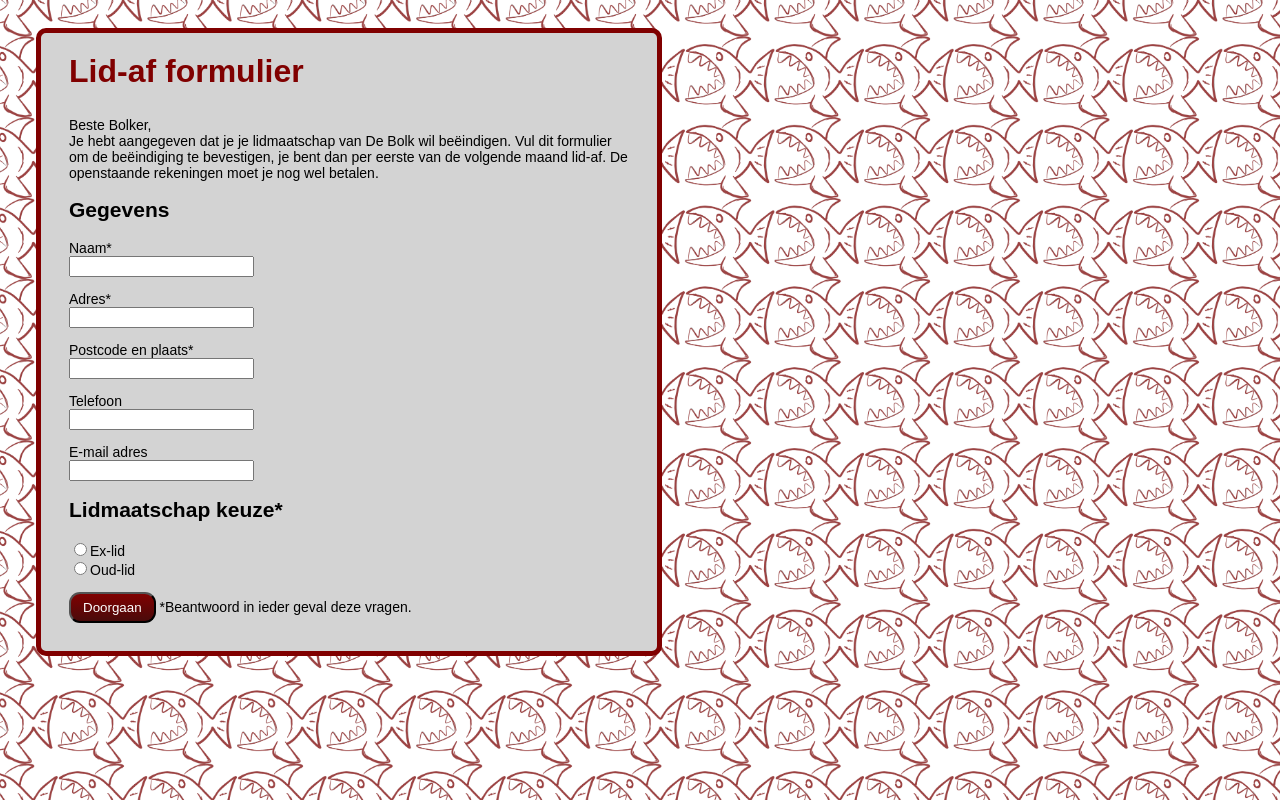
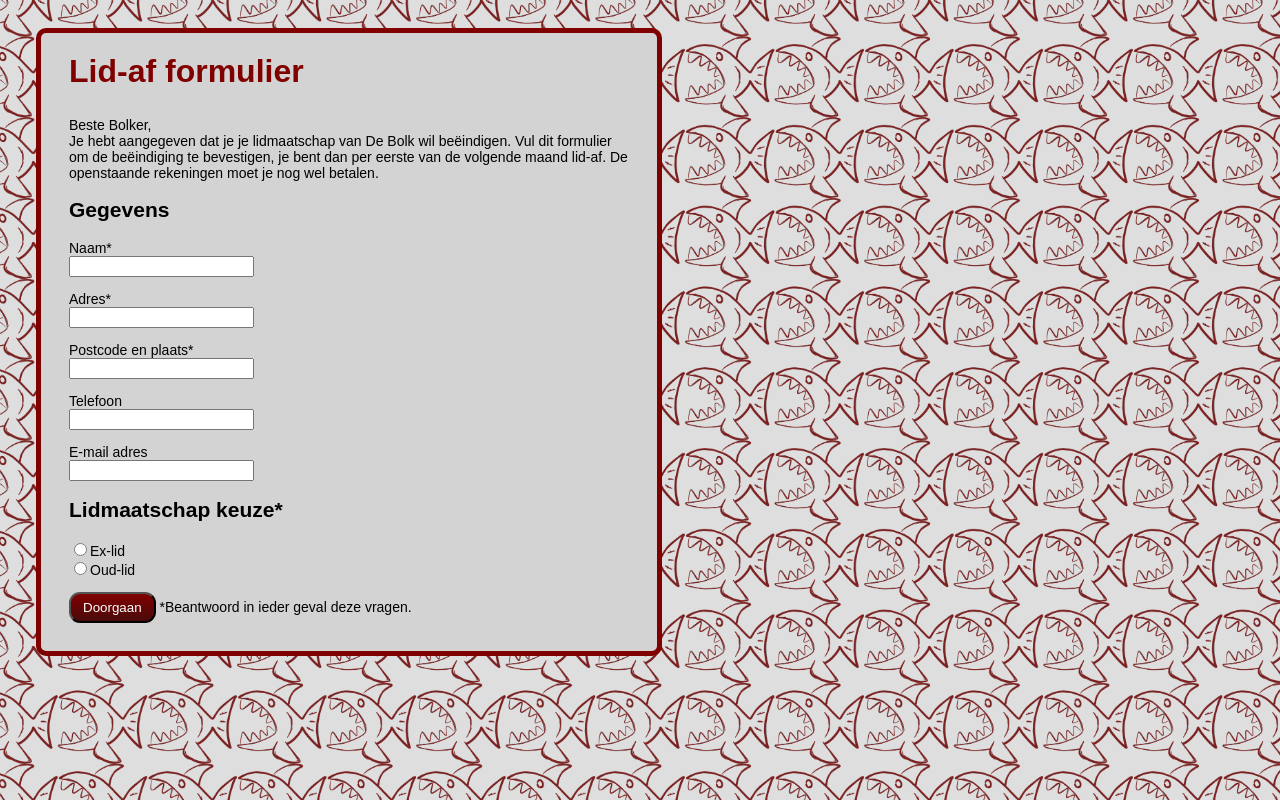
Before and after one commit to debolk/afmelden, a PHP site: page / in a window 1280 px wide. Run offline with PHP 8.4, Linux system fonts and the light colour scheme; data that the repository does not hold is empty; some libraries are stand-ins or nearby versions.

Commit message:
desaturate the background to be less overpowering

```diff
--- a/public/style.css
+++ b/public/style.css
@@ -1,5 +1,6 @@
 html {
    background-image: url("images/BolkvisR.png");
+   background-color: rgba(128, 128, 128, 0.99);
    min-height: 100%;
    background-position: center;
    background-repeat: repeat;
```
